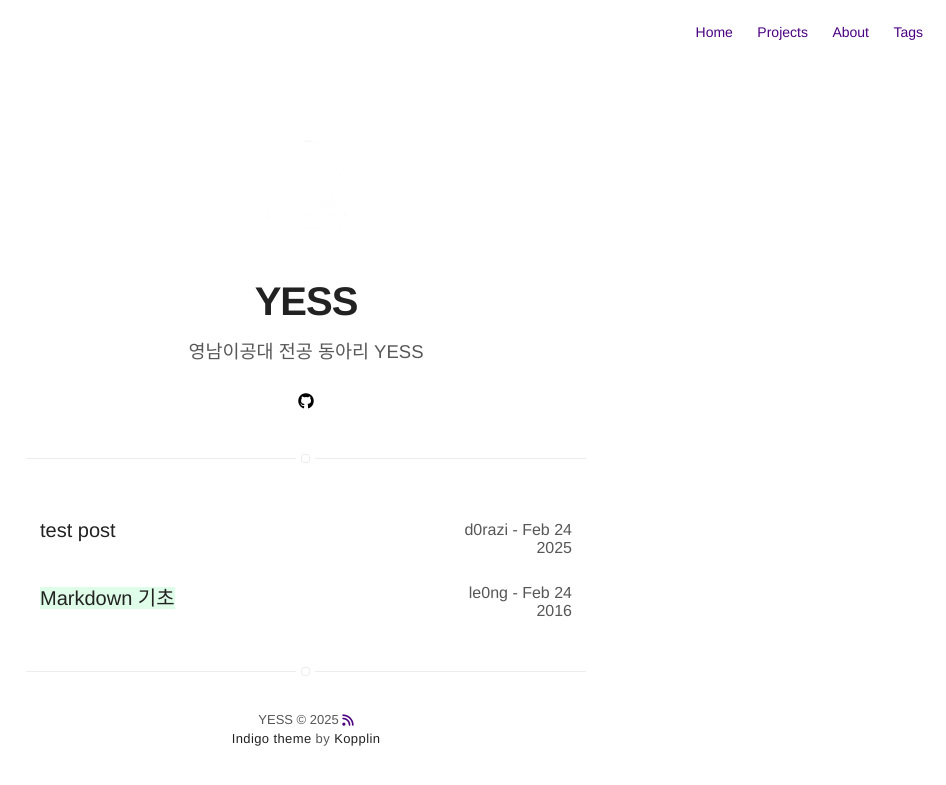
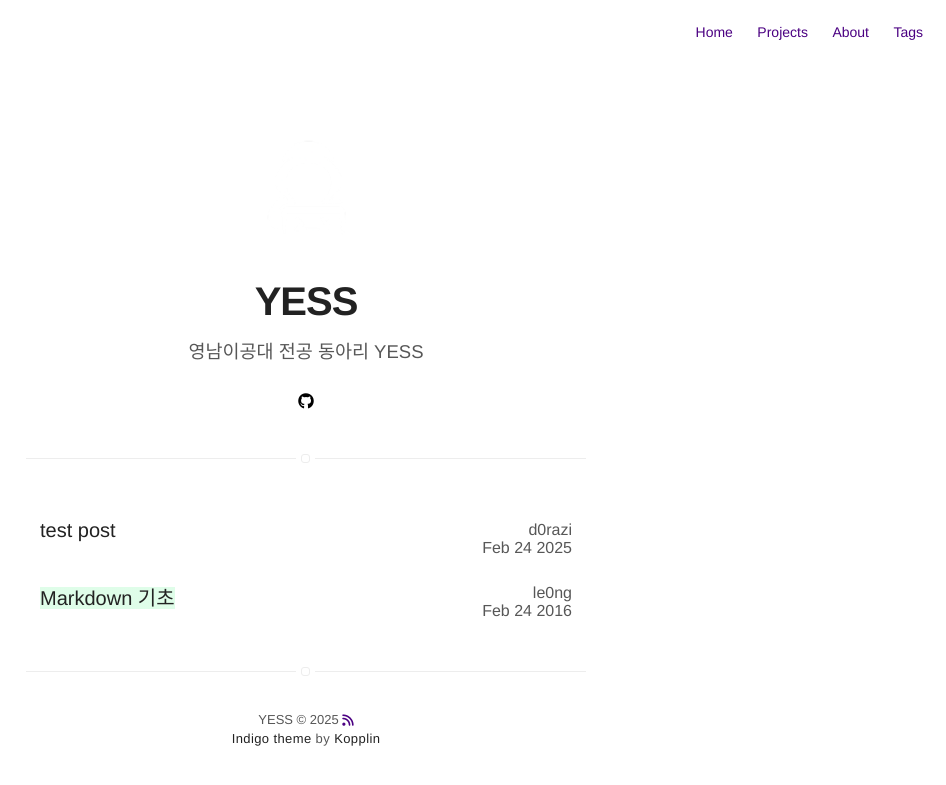
Before and after one commit to se0ngw00/YESS-bangsiri.github.io, a Jekyll site: the page built from blog.html, in a window 1280 px wide. Shown: the top 785 px of the page, without its empty margins (334-1280 px from the left). Built offline with Jekyll 4.4.1, drawn with Linux system fonts in a browser that asks for light colours; nearby versions of some CDN libraries.

Commit message:
edit blog

```diff
--- a/_includes/blog-post.html
+++ b/_includes/blog-post.html
@@ -1,6 +1,6 @@
 <div class="item {% if post.star %}star{% endif %}">
     <a class="url" href="{{ site.url }}{{ post.url }}">
-        <aside class="date"><time datetime="{{ post.date | date:"%d-%m-%Y" }}">{{ post.author }} - {{ post.date | date: "%b %d %Y" }}</time></aside>
+        <aside class="date"><time datetime="{{ post.date | date:"%d-%m-%Y" }}">{{ post.author }} <br> {{ post.date | date: "%b %d %Y" }}</time></aside>
         <h3 class="title">{{ post.title }}</h3>
     </a>
 </div>
```
